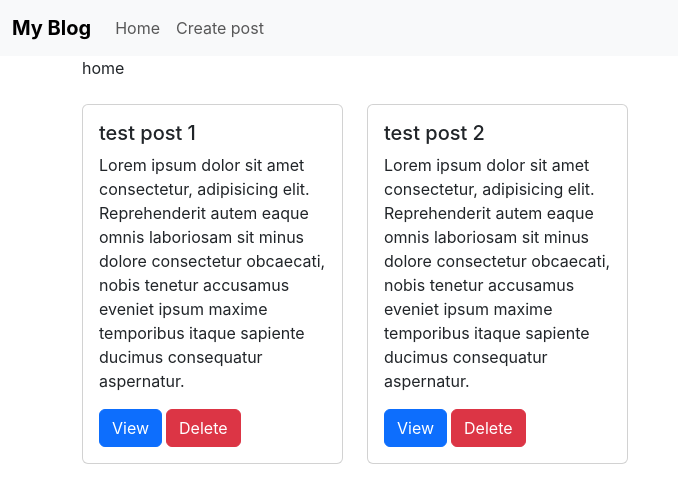
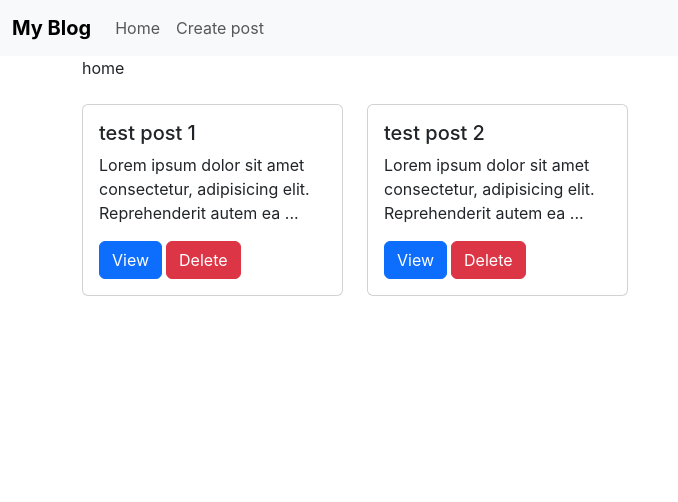
Before and after one commit to pragith98/simple-blog, a React (Create React App) app: page / in a window 1280 px wide. Shown: the top 502 px of the page, without its empty margins (0-678 px from the left). Built offline with nearby package versions, Linux system fonts and the light colour scheme; the HTML template or start-up script is replaced by a standard one.

Commit message:
short the long titles and contents

```diff
--- a/src/components/Post/PostCard.jsx
+++ b/src/components/Post/PostCard.jsx
@@ -3,8 +3,8 @@ function PostCard(props) {
     <div className="col-sm-3 mt-4">
       <div className="card">
         <div className="card-body">
-          <h5 className="card-title">{props.post.title}</h5>
-          <p className="card-text">{props.post.content}</p>
+          <h5 className="card-title">{(props.post.title.length >20) ? (props.post.title.slice(0,20)+" ...") :props.post.title}</h5>
+          <p className="card-text">{(props.post.content.length >80) ? (props.post.content.slice(0,80)+" ...") : props.post.content}</p>
           <a href="#" className="btn btn-primary me-1">
             View
           </a>
```
